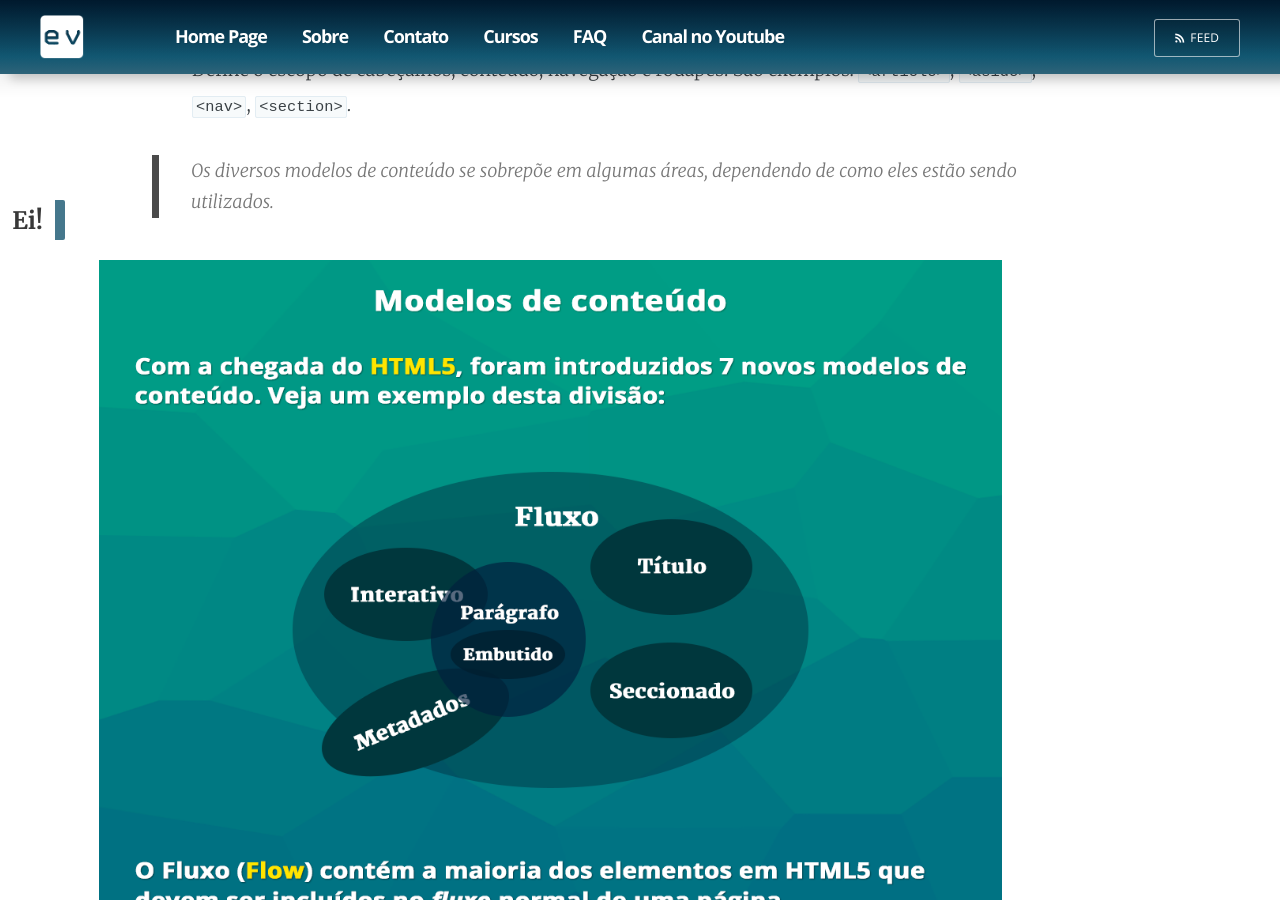
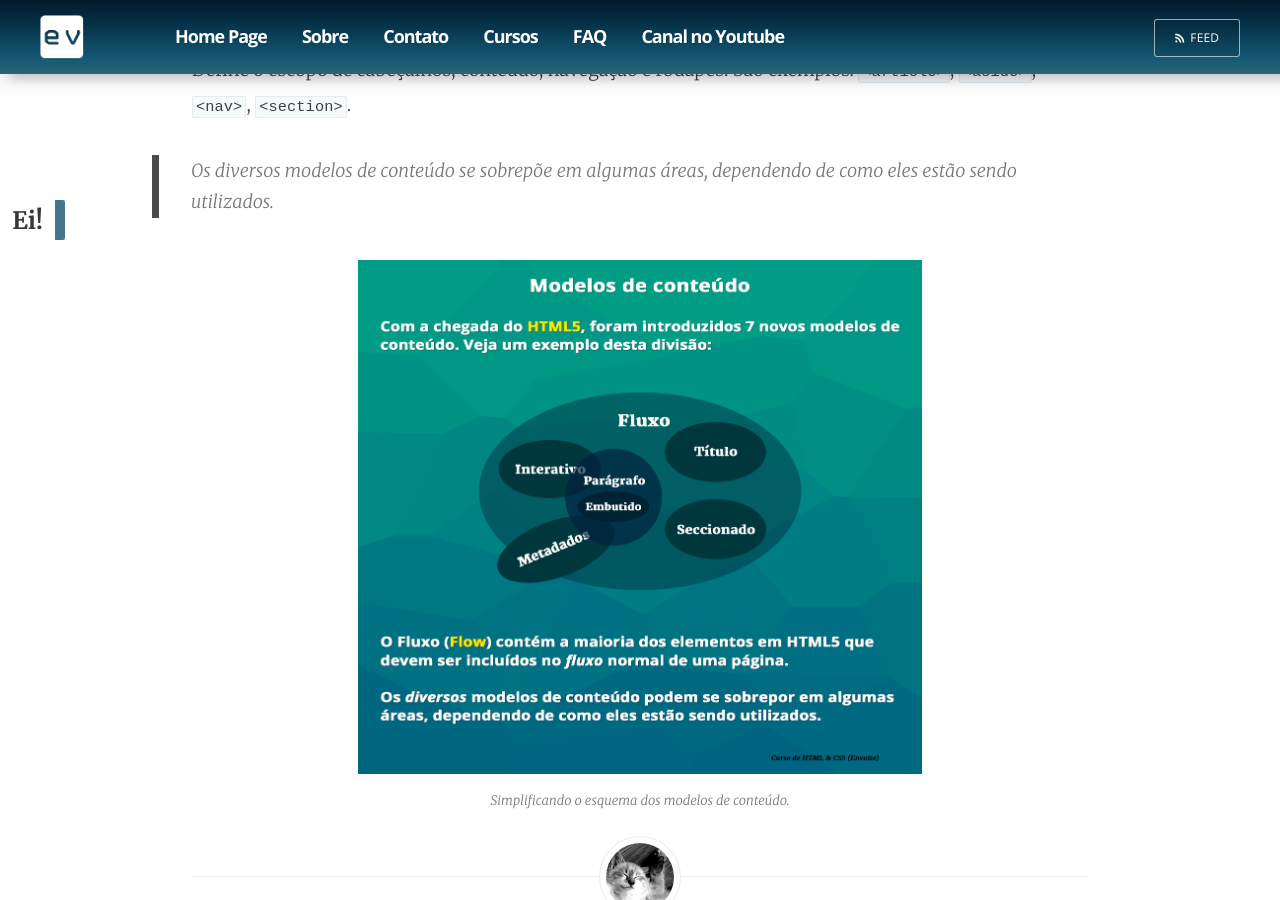
Before and after one commit to EnVolte/envolte.github.io, a Jekyll site: the page built from _cursos/HTML-CSS/parte-6.md, in a window 1280 px wide and 900 px high, scrolled down 5219 px. Built offline with Jekyll 4.4.1, drawn with Linux system fonts in a browser that asks for light colours; a script that is not in the unit is left out; comment, search, counter and statistics services are not loaded.

Commit message:
Update parte-6.md

```diff
--- a/_cursos/HTML-CSS/parte-6.md
+++ b/_cursos/HTML-CSS/parte-6.md
@@ -118,6 +118,6 @@
 
 > Os diversos modelos de conteúdo se sobrepõe em algumas áreas, dependendo de como eles estão sendo utilizados.
 
-<figure style="max-width: 80%;"><img src="https://envolte.github.io/arquivos/fotos/modelosconteudo.png" width="auto" />
+<figure style="max-width: 50%; margin: auto auto;"><img src="https://envolte.github.io/arquivos/fotos/modelosconteudo.png" width="auto" />
   <figcaption>Simplificando o esquema dos modelos de conteúdo.</figcaption>
 </figure>
```
